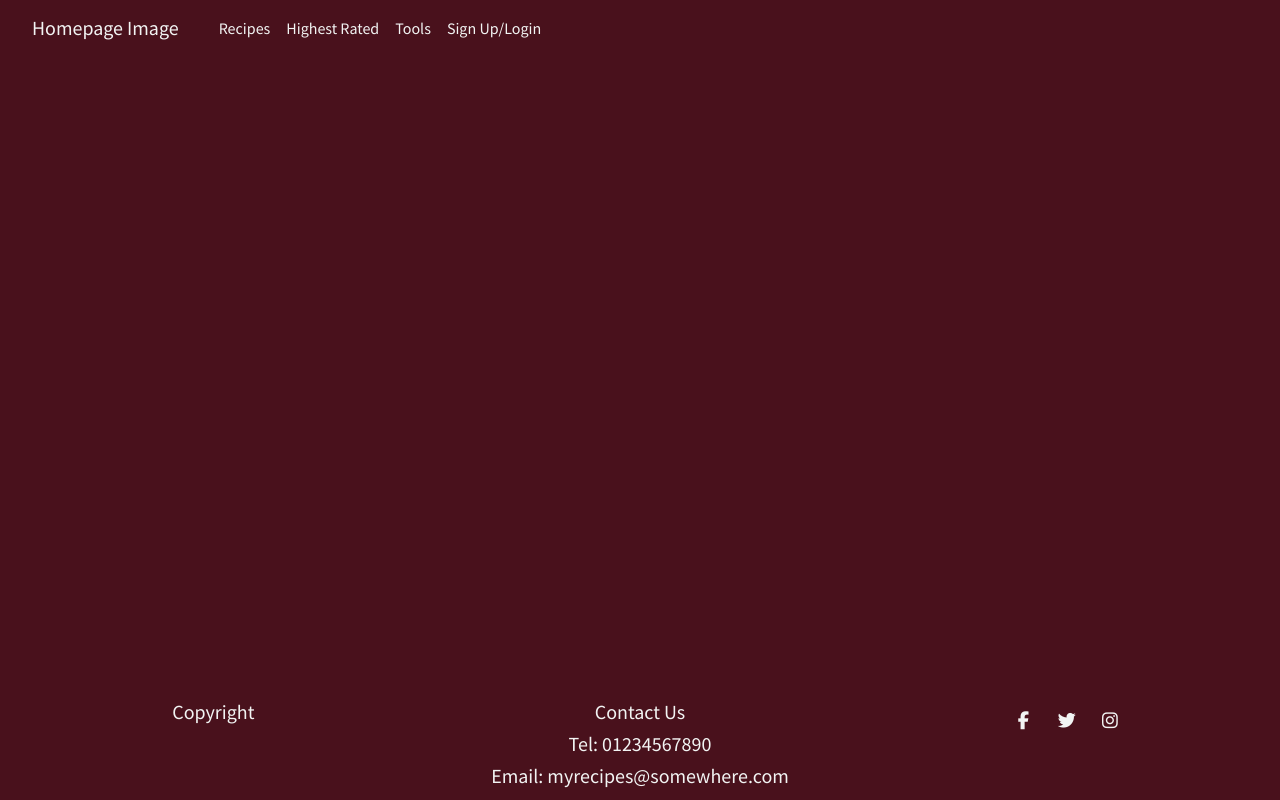
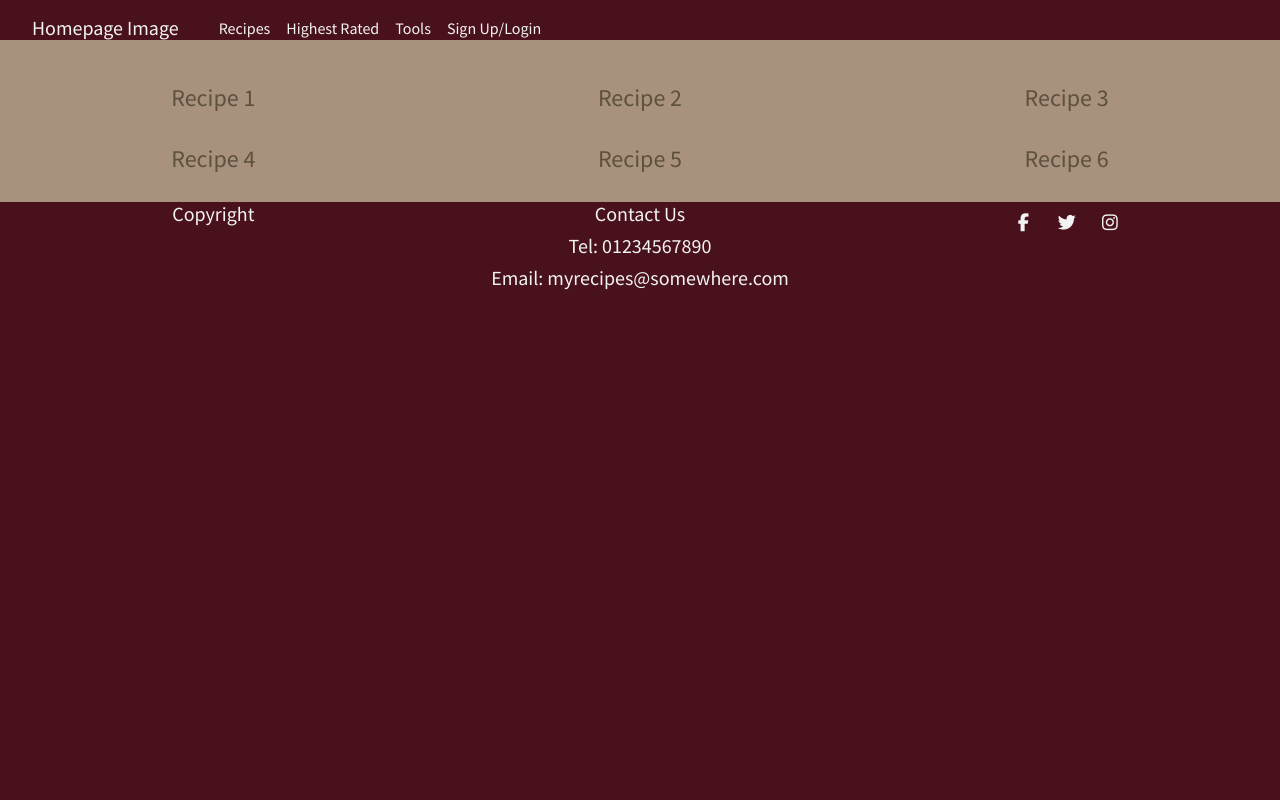
Before and after one commit to bubbly16/myrecipes, a plain HTML site: page index.html in a window 1280 px wide. Drawn offline with nearby package versions, Linux system fonts and the light colour scheme.

Commit message:
amended styling of body and navbar and footer

```diff
--- a/assets/css/style.css
+++ b/assets/css/style.css
@@ -12,6 +12,10 @@ body {
 }
 
 /** Navbar **/
+
+nav {
+    padding-bottom: 20px;
+}
 
 .nav-link {
     color: #f2f4f3;
@@ -30,6 +34,8 @@ body {
 .body--color {
     background-color: #a9927d;
     color: #5e503f;
+    padding-top: 20px;
+    padding-bottom: 20px;
 }
 
 /** Footer **/
--- a/index.html
+++ b/index.html
@@ -42,11 +42,44 @@
 
         <!-- /Navbar -->
 
+        <!-- Featured Recipes -->
 
+        <div class="container-fluid text-center body--color">
+            <div class="row">
+                <div class="col-sm-4">
+                    <img src="" alt="">
+                    <h4>Recipe 1</h4>
+                </div>
+                <div class="col-sm-4">
+                    <img src="" alt="">
+                    <h4>Recipe 2</h4>
+                </div>
+                <div class="col-sm-4">
+                    <img src="" alt="">
+                    <h4>Recipe 3</h4>
+                </div>
+            </div>
+            <div class="row">
+                <div class="col-sm-4">
+                    <img src="" alt="">
+                    <h4>Recipe 4</h4>
+                </div>
+                <div class="col-sm-4">
+                    <img src="" alt="">
+                    <h4>Recipe 5</h4>
+                </div>
+                <div class="col-sm-4">
+                    <img src="" alt="">
+                    <h4>Recipe 6</h4>
+                </div>
+            </div>
+        </div>
+
+        <!-- /Featured Recipes -->
 
         <!-- Footer -->
 
-        <footer class="container-fluid text-center fixed-bottom footer--color">
+        <footer class="container-fluid text-center footer--color">
             <div class="row">
                 <div class="col-sm-4">
                     <h5>Copyright</h5>
```
